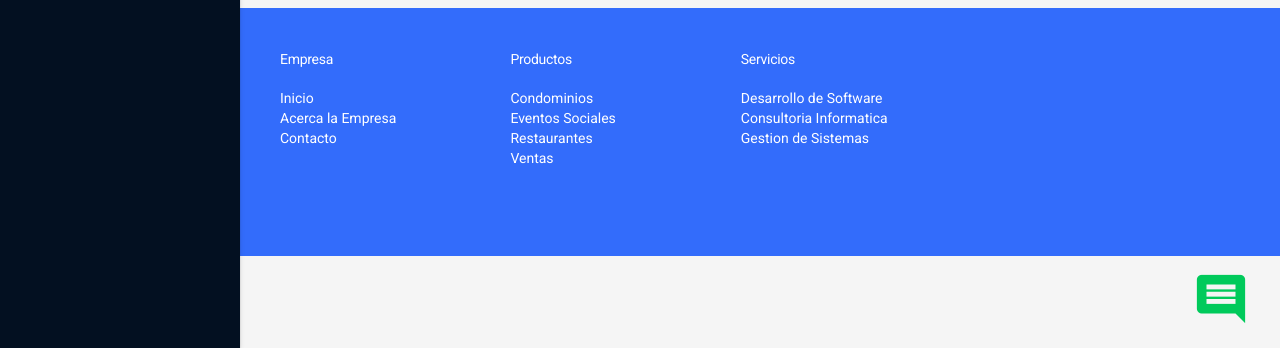
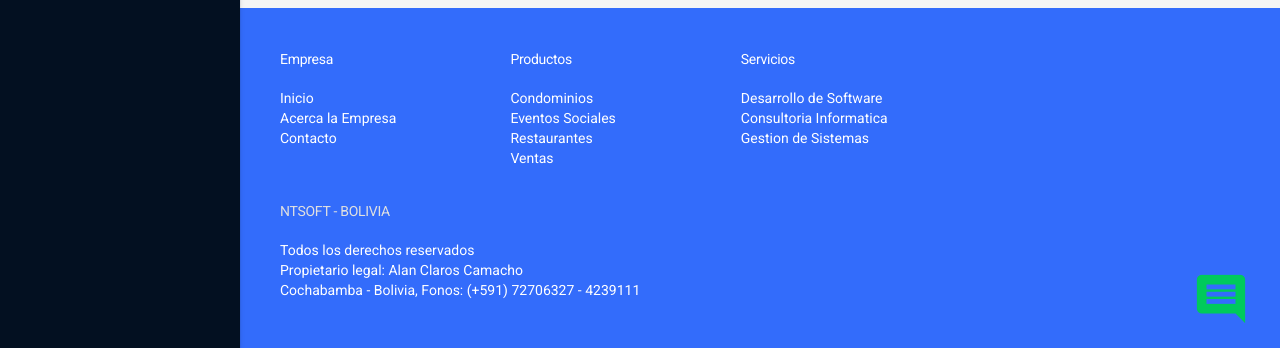
Before and after one commit to alanclaros/ntsoft, a Django app: page /contacto/ in a window 1280 px wide. Shown: the part 818-1166 px from the top of the page. Run offline with Django 3.2, Linux system fonts and the light colour scheme.

Commit message:
datos legales meta

```diff
--- a/templates/base.html
+++ b/templates/base.html
@@ -149,12 +149,12 @@
                     </div>
 
                     <div class="mdl-mega-footer__section">
-                        <h1 class="mdl-mega-footer__heading">&nbsp;</h1>
-                        <!-- <ul class="mdl-mega-footer__link-list">
-                            <li><a href="#">Questions</a></li>
-                            <li><a href="#">Answers</a></li>
-                            <li><a href="#">Contact us</a></li>
-                        </ul> -->
+                        <h1 class="mdl-mega-footer__heading">NTSOFT - BOLIVIA</h1>
+                        <ul class="mdl-mega-footer__link-list">
+                            <li>Todos los derechos reservados</li>
+                            <li>Propietario legal: Alan Claros Camacho</li>
+                            <li>Cochabamba - Bolivia, Fonos: (+591) 72706327 - 4239111</li>
+                        </ul>
                     </div>
 
                 </div>
```
